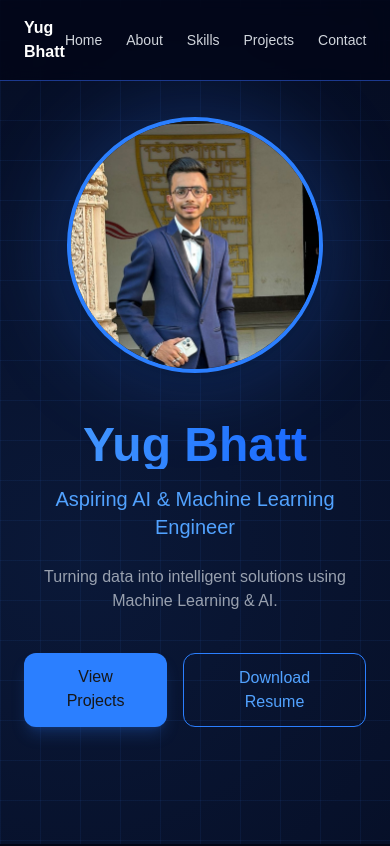
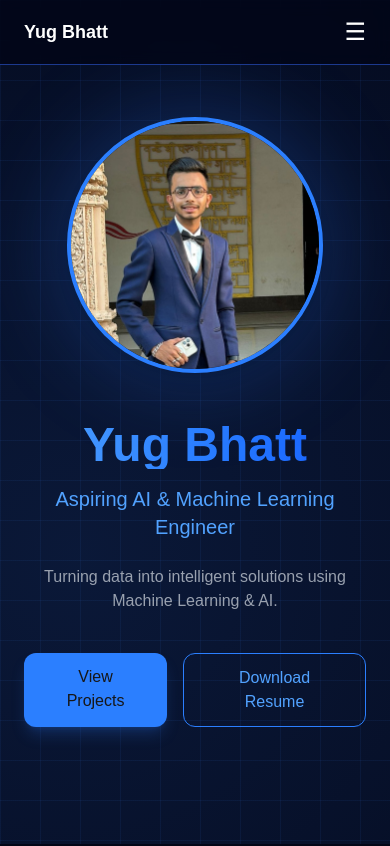
Before and after one commit to Yug-Bhatt/ai-ml-portfolio, a Next.js app: page / in a window 390 px wide. Shown: the top 846 px of the page. Built offline with nearby package versions, Linux system fonts and the light colour scheme.

Commit message:
Navbar updated

```diff
--- a/components/Navbar.tsx
+++ b/components/Navbar.tsx
@@ -1,19 +1,47 @@
 "use client";
 
+import { useState } from "react";
+
 export default function Navbar() {
+  const [open, setOpen] = useState(false);
+
   return (
     <nav className="fixed top-0 w-full z-50 bg-[#020617]/80 backdrop-blur border-b border-blue-900">
       <div className="max-w-6xl mx-auto px-6 py-4 flex justify-between items-center">
-        <span className="font-bold text-white">Yug Bhatt</span>
 
-        <div className="space-x-6 text-sm text-gray-300">
+        {/* Logo */}
+        <span className="text-white font-bold text-lg whitespace-nowrap">
+          Yug Bhatt
+        </span>
+
+        {/* Desktop Menu */}
+        <div className="hidden md:flex space-x-6 text-sm text-gray-300">
           <a href="#home" className="hover:text-blue-400 transition">Home</a>
           <a href="#about" className="hover:text-blue-400 transition">About</a>
           <a href="#skills" className="hover:text-blue-400 transition">Skills</a>
           <a href="#projects" className="hover:text-blue-400 transition">Projects</a>
           <a href="#contact" className="hover:text-blue-400 transition">Contact</a>
         </div>
+
+        {/* Mobile Button */}
+        <button
+          onClick={() => setOpen(!open)}
+          className="md:hidden text-white text-2xl"
+        >
+          ☰
+        </button>
       </div>
+
+      {/* Mobile Dropdown */}
+      {open && (
+        <div className="md:hidden bg-[#020617] text-gray-300 px-6 pb-4 space-y-3">
+          <a href="#home" className="block hover:text-blue-400">Home</a>
+          <a href="#about" className="block hover:text-blue-400">About</a>
+          <a href="#skills" className="block hover:text-blue-400">Skills</a>
+          <a href="#projects" className="block hover:text-blue-400">Projects</a>
+          <a href="#contact" className="block hover:text-blue-400">Contact</a>
+        </div>
+      )}
     </nav>
   );
 }
```
